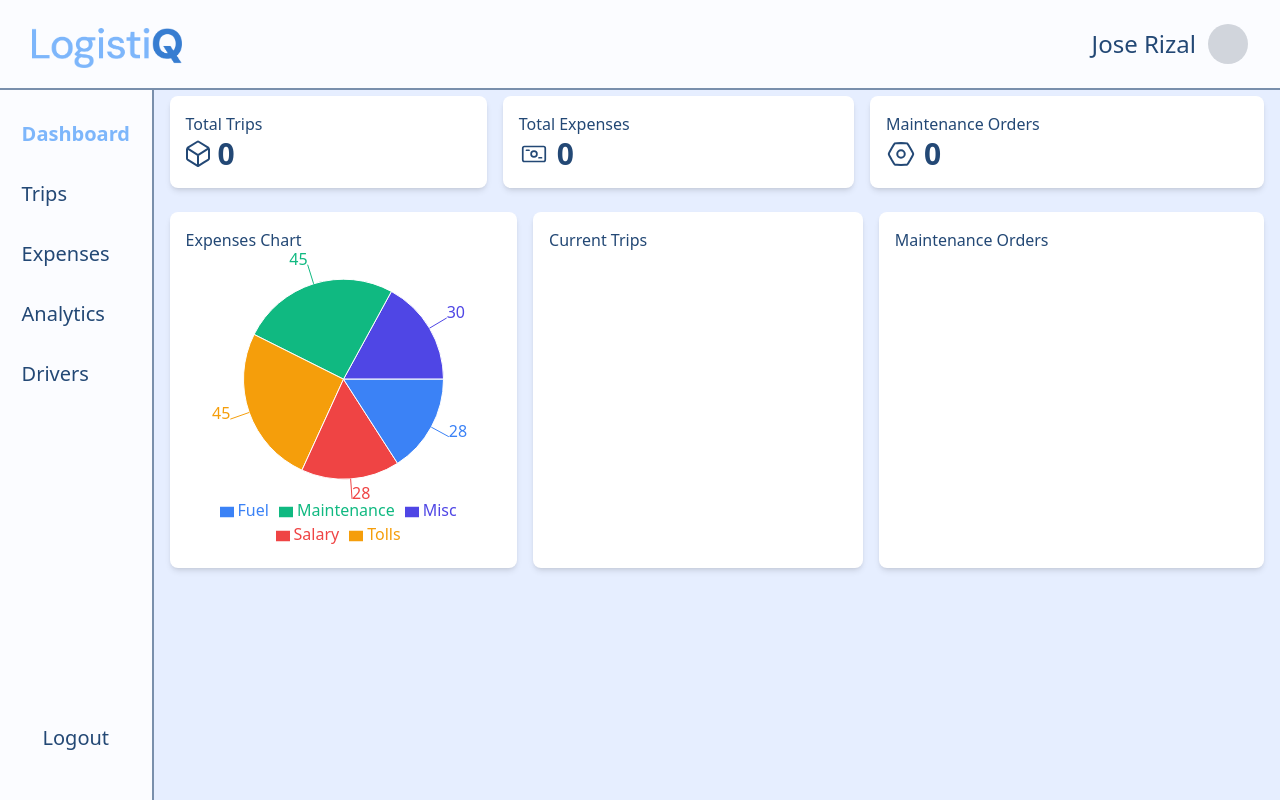
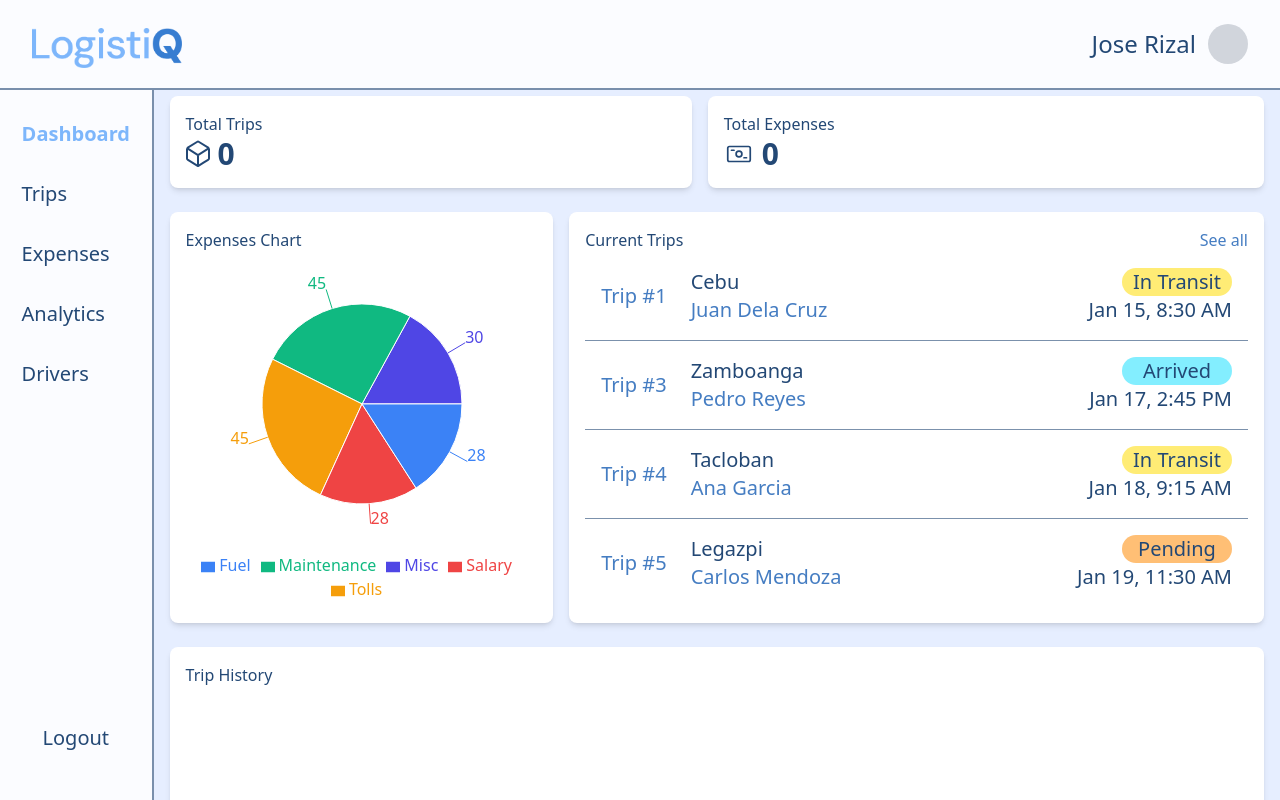
Before and after one commit to gabrieljamesbenedict/LogistiQ, a Next.js app: page /dashboard in a window 1280 px wide. Shown: the top 800 px of the page. Built offline with nearby package versions, Linux system fonts and the light colour scheme.

Commit message:
feat: trips on dashboard

```diff
--- a/src/app/dashboard/page.tsx
+++ b/src/app/dashboard/page.tsx
@@ -4,13 +4,13 @@ import Chart, { DataPoint, ExpenseType } from '../components/Chart'
 import Card from '../components/Card'
 import Image from 'next/image'
 import CardRowContainer from '../components/CardRowContainer'
+import {CurrentList, Trip, TripStatus } from '../components/TripList'
 import { useState } from 'react';
 
 const DashboardPage = () => {
 
   const [totalTrips, setTotalTrips] = useState(0);
   const [totalExpenses, setTotalExpenses] = useState(0);
-  const [maintenanceOrders, setMaintenanceOrders] = useState(0);
 
   const [expensesData, setExpensesData] = useState<DataPoint[]>([ //dummy data, replace with api call
     { name: ExpenseType.MISC, value: 30 },
@@ -18,6 +18,15 @@ const DashboardPage = () => {
     { name: ExpenseType.TOLLS, value: 45 },
     { name: ExpenseType.SALARY, value: 28 },
     { name: ExpenseType.FUEL, value: 28 },
+  ]);
+
+  const [tripsData, setTripsData] = useState<Trip[]>([ //dummy data, replace with api call
+    { id: 1, date: new Date("2024-01-15T08:30:00"), origin: "Manila", destination: "Cebu", status: TripStatus.IN_TRANSIT, driver: "Juan Dela Cruz" },
+    { id: 2, date: new Date("2024-01-16T10:00:00"), origin: "Davao", destination: "Baguio", status: TripStatus.COMPLETED, driver: "Maria Santos" },
+    { id: 3, date: new Date("2024-01-17T14:45:00"), origin: "Iloilo", destination: "Zamboanga", status: TripStatus.ARRIVED, driver: "Pedro Reyes" },
+    { id: 4, date: new Date("2024-01-18T09:15:00"), origin: "Quezon City", destination: "Tacloban", status: TripStatus.IN_TRANSIT, driver: "Ana Garcia" },
+    { id: 5, date: new Date("2024-01-19T11:30:00"), origin: "Batangas", destination: "Legazpi", status: TripStatus.PENDING, driver: "Carlos Mendoza" },
+    { id: 6, date: new Date("2024-01-20T07:00:00"), origin: "Clark", destination: "General Santos", status: TripStatus.COMPLETED, driver: "Rosa Villanueva" },
   ]);
 
   return (
@@ -38,13 +47,6 @@ const DashboardPage = () => {
             <h1 className="text-3xl font-bold">{totalExpenses}</h1>
           </div>
         </Card>
-        <Card>
-          <h2>Maintenance Orders</h2>
-          <div className="flex gap-2">
-            <Image src="/setting.svg" alt="money" width={30} height={30} />
-            <h1 className="text-3xl font-bold">{maintenanceOrders}</h1>
-          </div>
-        </Card>
       </CardRowContainer>
 
       <CardRowContainer>
@@ -53,10 +55,19 @@ const DashboardPage = () => {
           <Chart data={expensesData} />
         </Card>
         <Card>
-          <h2>Current Trips</h2>
+          <div className="flex justify-between">
+            <h2>Current Trips</h2>
+            <h2 className="text-expand">See all</h2>
+          </div>
+          <CurrentList trips={tripsData}>
+          </CurrentList>
         </Card>
+      </CardRowContainer>
+      <CardRowContainer>
         <Card>
-          <h2>Maintenance Orders</h2>
+          <div style={{ minHeight: '1000px' }}>
+            <h2>Trip History</h2>
+          </div>
         </Card>
       </CardRowContainer>
 
```
